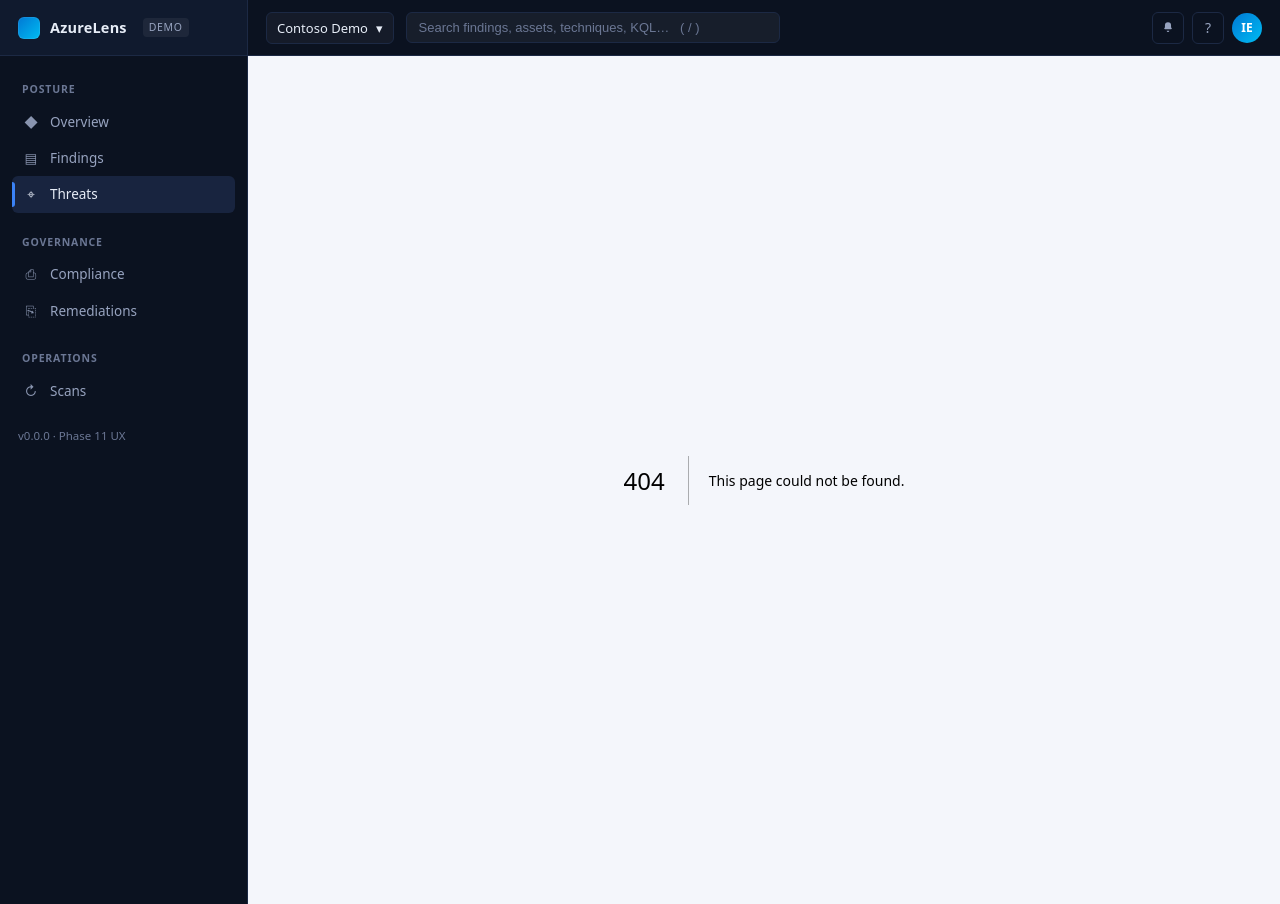
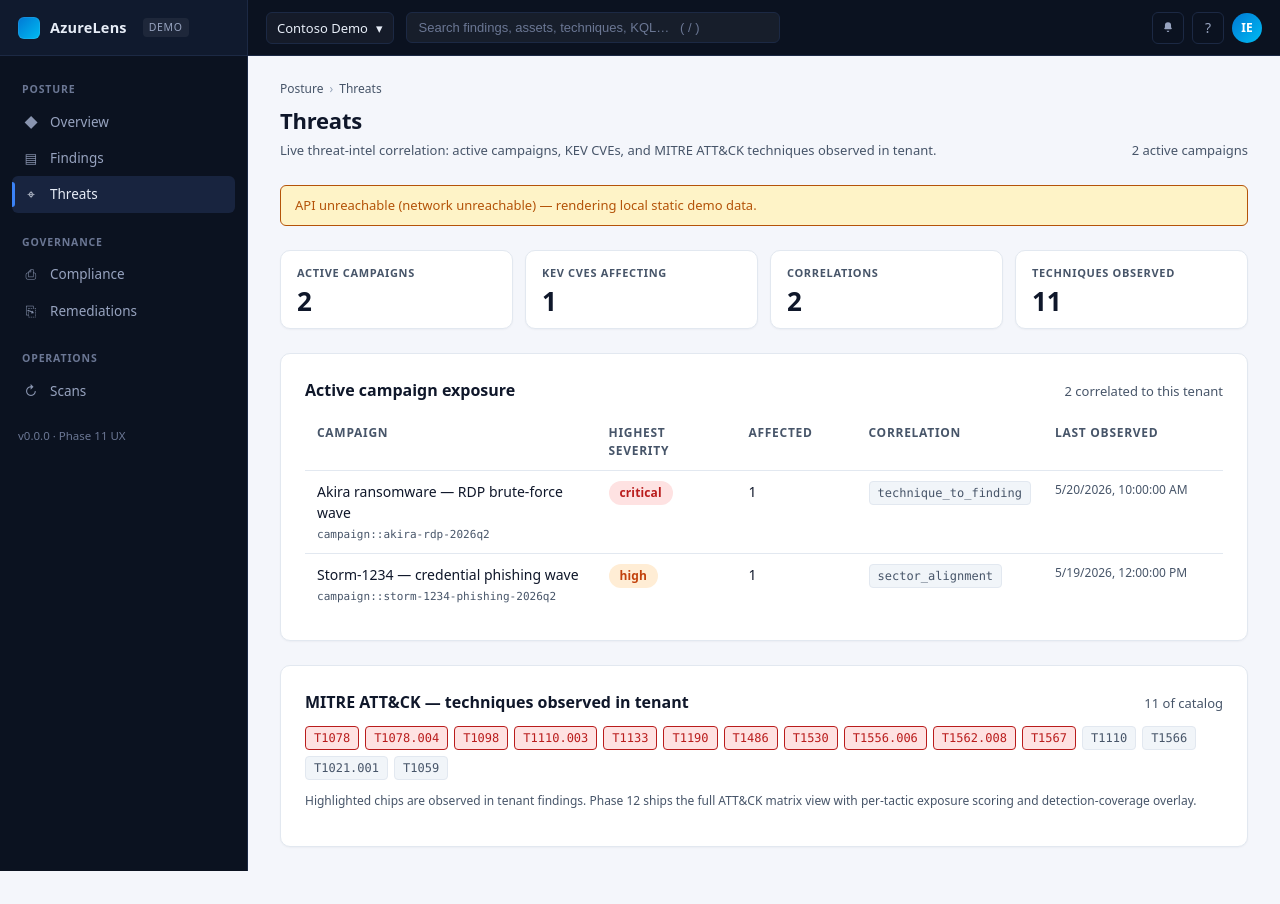
Before and after one commit to islamelbannamcm/azurelens, a Next.js app in the folder apps/frontend/: page /threats in a window 1280 px wide. Before the commit this address had no page. After the commit the page ends 871 px from the top, so only its background shows below. Built offline with nearby package versions, Linux system fonts and the light colour scheme; no server answers.

Commit message:
Phase 11: add /threats route with campaigns and MITRE technique grid

```diff
--- /dev/null
+++ b/apps/frontend/app/threats/page.tsx
@@ -0,0 +1,120 @@
+// Threats — live threat exposure view.
+//
+// Combines the dashboard's threat exposure summary with the campaign
+// exposure list and a MITRE technique grid. Both API calls fall back to the
+// shared demo dataset independently so a partial outage still renders.
+
+import { getThreatExposureSummary, listCampaignExposure } from "@/lib/api";
+import { DEMO_CAMPAIGNS, DEMO_THREAT_EXPOSURE } from "@/lib/demo-data";
+import { fetchWithFallback } from "@/lib/fetchWithFallback";
+
+import { EmptyState } from "@/components/EmptyState";
+import { KpiStrip } from "@/components/KpiStrip";
+import { MitreTechniqueGrid } from "@/components/MitreTechniqueGrid";
+import { PageHeader } from "@/components/PageHeader";
+import { SectionHeader } from "@/components/SectionHeader";
+import { StatusBadge } from "@/components/StatusBadge";
+
+export const dynamic = "force-dynamic";
+
+export default async function ThreatsPage() {
+  const [exposure, campaigns] = await Promise.all([
+    fetchWithFallback({
+      fetcher: (signal) => getThreatExposureSummary({ signal }),
+      fallback: DEMO_THREAT_EXPOSURE,
+    }),
+    fetchWithFallback({
+      fetcher: (signal) => listCampaignExposure({ signal }),
+      fallback: DEMO_CAMPAIGNS,
+    }),
+  ]);
+
+  const usingFallback = exposure.usingFallback || campaigns.usingFallback;
+  const fallbackReason = exposure.fallbackReason ?? campaigns.fallbackReason;
+
+  return (
+    <>
+      <PageHeader
+        title="Threats"
+        subtitle="Live threat-intel correlation: active campaigns, KEV CVEs, and MITRE ATT&CK techniques observed in tenant."
+        breadcrumbs={[{ label: "Posture", href: "/" }, { label: "Threats" }]}
+        aside={<span>{campaigns.data.length} active campaigns</span>}
+      />
+
+      {usingFallback ? (
+        <div className="banner" role="status">
+          API unreachable
+          {fallbackReason ? <> ({fallbackReason})</> : null} — rendering local
+          static demo data.
+        </div>
+      ) : null}
+
+      <KpiStrip
+        ariaLabel="Threat KPIs"
+        items={[
+          { label: "Active campaigns",   value: campaigns.data.length,                          deltaDirection: "up_is_bad" },
+          { label: "KEV CVEs affecting", value: exposure.data.kev_cve_count,                    deltaDirection: "up_is_bad" },
+          { label: "Correlations",       value: exposure.data.correlation_count,                deltaDirection: "up_is_bad" },
+          { label: "Techniques observed",value: exposure.data.mitre_techniques_observed.length, deltaDirection: "up_is_bad" },
+        ]}
+      />
+
+      <section className="card card-padded" aria-labelledby="section-campaigns">
+        <SectionHeader
+          title="Active campaign exposure"
+          aside={`${campaigns.data.length} correlated to this tenant`}
+        />
+        {campaigns.data.length === 0 ? (
+          <EmptyState title="No active campaign correlations" />
+        ) : (
+          <table className="table" aria-label="Active campaigns">
+            <thead>
+              <tr>
+                <th>Campaign</th>
+                <th style={{ width: 140 }}>Highest severity</th>
+                <th style={{ width: 120 }}>Affected</th>
+                <th>Correlation</th>
+                <th style={{ width: 180 }}>Last observed</th>
+              </tr>
+            </thead>
+            <tbody>
+              {campaigns.data.map((c) => (
+                <tr key={c.campaign_id}>
+                  <td>
+                    <div>{c.campaign_name}</div>
+                    <div className="row-sub"><code>{c.campaign_id}</code></div>
+                  </td>
+                  <td><StatusBadge kind="severity" value={c.highest_severity} /></td>
+                  <td className="numeric">{c.affected_asset_count}</td>
+                  <td>
+                    <div className="chip-row">
+                      {c.correlation_dimensions.map((d) => (
+                        <span className="chip" key={d}>{d}</span>
+                      ))}
+                    </div>
+                  </td>
+                  <td style={{ color: "var(--color-text-muted)", fontSize: 12 }}>
+                    {new Date(c.last_observed_at).toLocaleString()}
+                  </td>
+                </tr>
+              ))}
+            </tbody>
+          </table>
+        )}
+      </section>
+
+      <section className="card card-padded" aria-labelledby="section-mitre">
+        <SectionHeader
+          title="MITRE ATT&CK — techniques observed in tenant"
+          aside={`${exposure.data.mitre_techniques_observed.length} of catalog`}
+        />
+        <MitreTechniqueGrid observed={exposure.data.mitre_techniques_observed} />
+        <p style={{ color: "var(--color-text-muted)", fontSize: 12, marginTop: 12 }}>
+          Highlighted chips are observed in tenant findings. Phase 12 ships
+          the full ATT&CK matrix view with per-tactic exposure scoring and
+          detection-coverage overlay.
+        </p>
+      </section>
+    </>
+  );
+}
```
